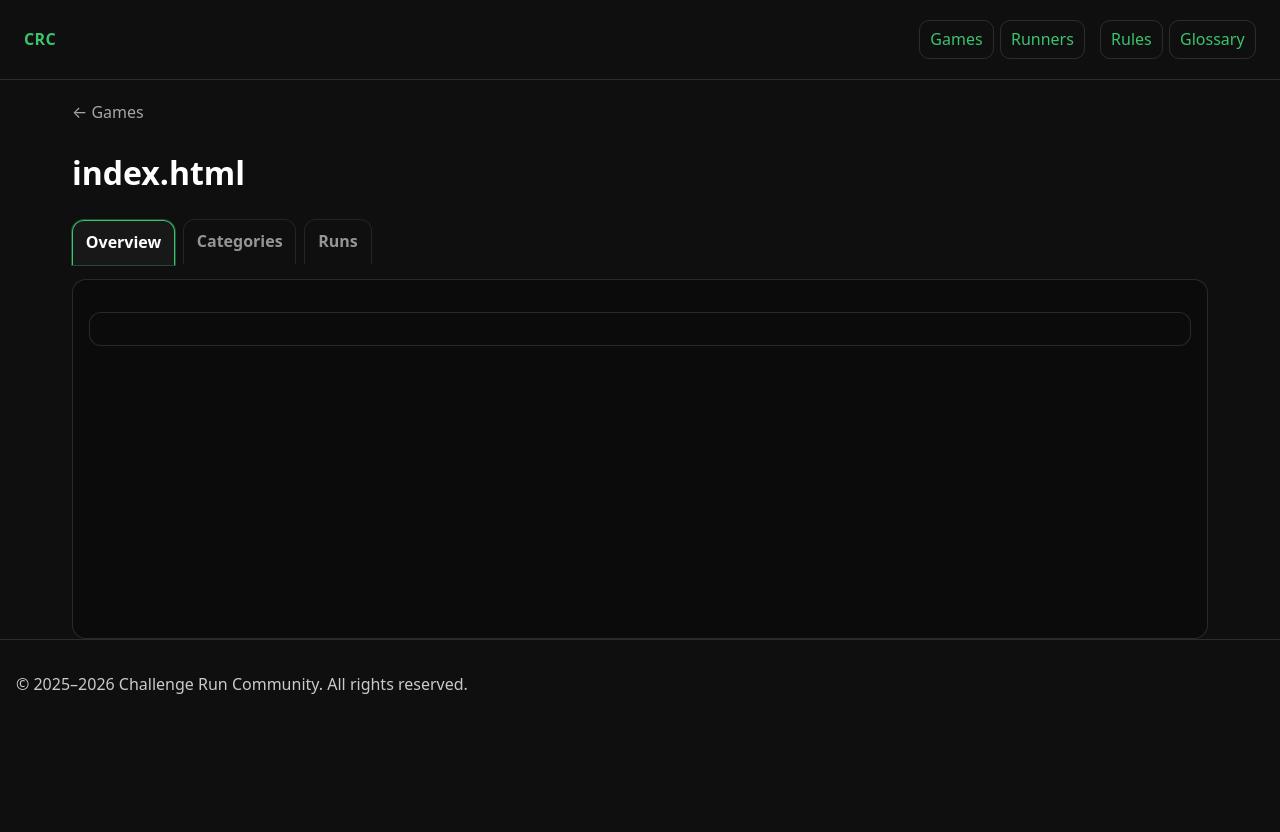
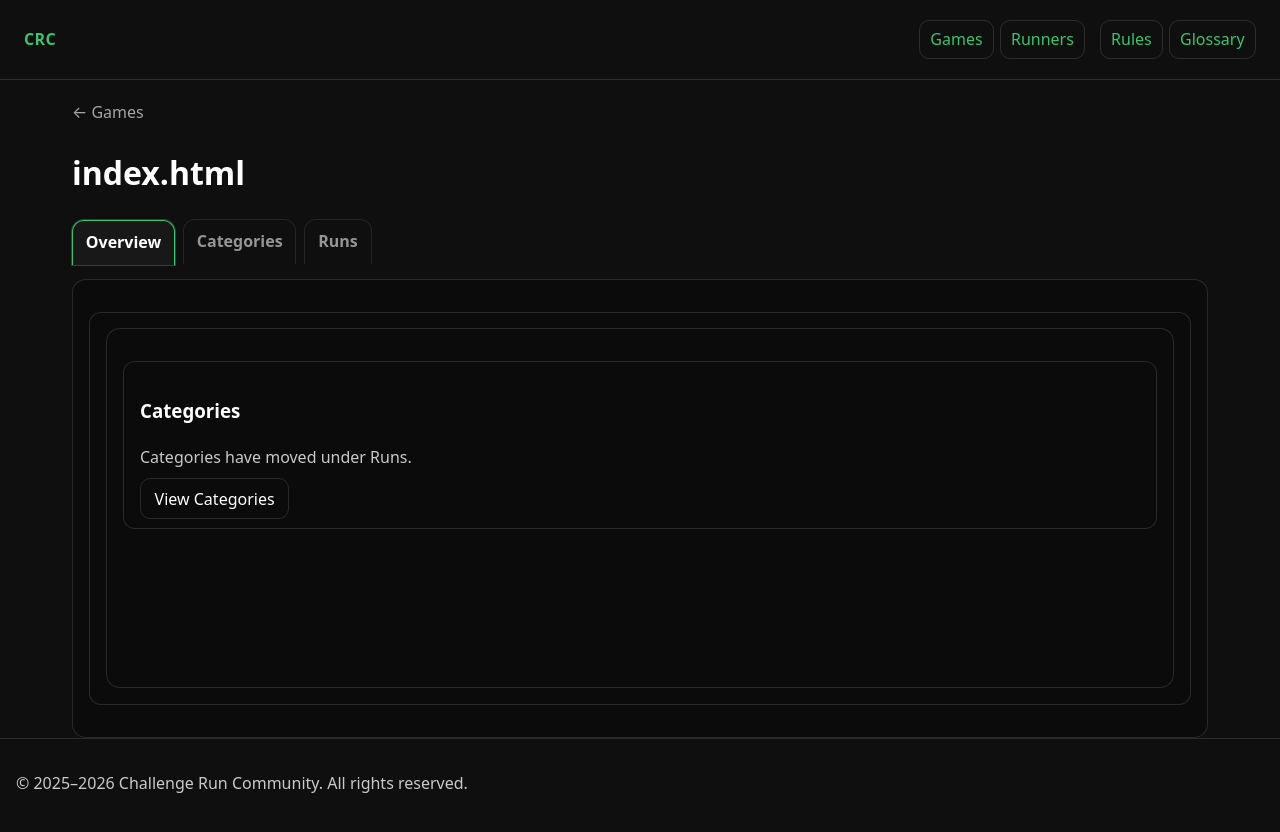
Before and after one commit to GaryAsher/challenge-run-site, a Jekyll site: the page built from games/hades-2/categories/index.html, in a window 1280 px wide. Shown: the top 832 px of the page. Built offline with Jekyll 4.4.1, drawn with Linux system fonts in a browser that asks for light colours; part of the change alters nothing that is shown.

Commit message:
Update game.html

```diff
--- a/_layouts/game.html
+++ b/_layouts/game.html
@@ -11,7 +11,7 @@ layout: default
   <div class="game-shell">
 
     <!-- Overview -->
-    <section class="tab-panel active" data-panel="overview" id="overview">
+    <section class="tab-panel active" data-panel="overview">
       {% if content %}
         <div class="card">
           {{ content }}
@@ -23,70 +23,15 @@ layout: default
     <section class="tab-panel" data-panel="categories" id="categories">
       <div class="card">
         <h2>Categories</h2>
+        <p class="muted">Categories have moved under Runs.</p>
 
-        {% if page.categories and page.categories.size > 0 %}
-          <ul class="list">
-            {% for c in page.categories %}
-              <li>
-                <a href="{{ page.url | relative_url }}categories/{{ c | slugify }}/">
-                  {{ c }}
-                </a>
-              </li>
-            {% endfor %}
-          </ul>
-        {% else %}
-          <p class="muted">No categories listed.</p>
-        {% endif %}
+        <p style="margin: 0.75rem 0 0 0;">
+          <a class="btn" href="{{ '/games/' | relative_url }}{{ page.game_id }}/game-runs/categories/">
+            View Categories
+          </a>
+        </p>
       </div>
     </section>
 
   </div>
 </div>
-
-<!-- =========================================================
-     Hash-based panel switcher + tab highlight sync
-     - default: Overview
-     - #categories: Categories
-     ========================================================= -->
-<script>
-(function () {
-  const panels = Array.from(document.querySelectorAll(".tab-panel[data-panel]"));
-  if (!panels.length) return;
-
-  const tabNav = document.querySelector(".game-tabs");
-  const tabs = tabNav ? Array.from(tabNav.querySelectorAll(".tab")) : [];
-
-  function setActivePanel(name) {
-    panels.forEach(p => p.classList.toggle("active", p.dataset.panel === name));
-  }
-
-  function setActiveTab(name) {
-    if (!tabs.length) return;
-
-    tabs.forEach(a => a.classList.remove("active"));
-
-    if (name === "categories") {
-      const t = tabs.find(a => (a.getAttribute("href") || "").indexOf("#categories") !== -1);
-      if (t) t.classList.add("active");
-      return;
-    }
-
-    const t = tabs.find(a => (a.getAttribute("href") || "").indexOf("#") === -1 && (a.getAttribute("href") || "").indexOf("game-runs") === -1);
-    if (t) t.classList.add("active");
-  }
-
-  function syncFromHash() {
-    const h = (window.location.hash || "").replace("#", "").toLowerCase();
-    if (h === "categories") {
-      setActivePanel("categories");
-      setActiveTab("categories");
-    } else {
-      setActivePanel("overview");
-      setActiveTab("overview");
-    }
-  }
-
-  window.addEventListener("hashchange", syncFromHash);
-  syncFromHash();
-})();
-</script>
```
